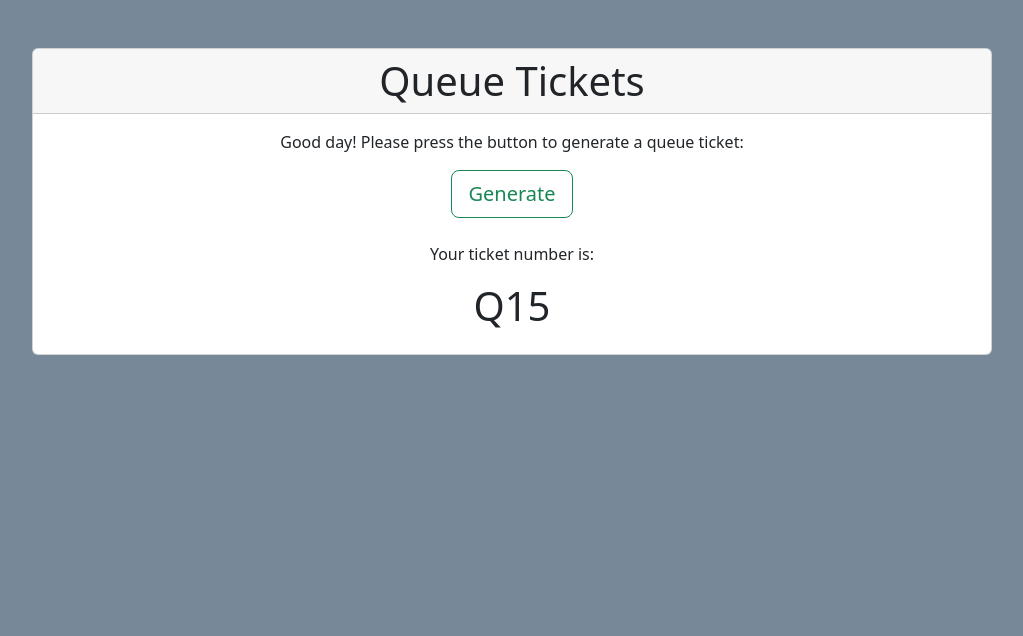
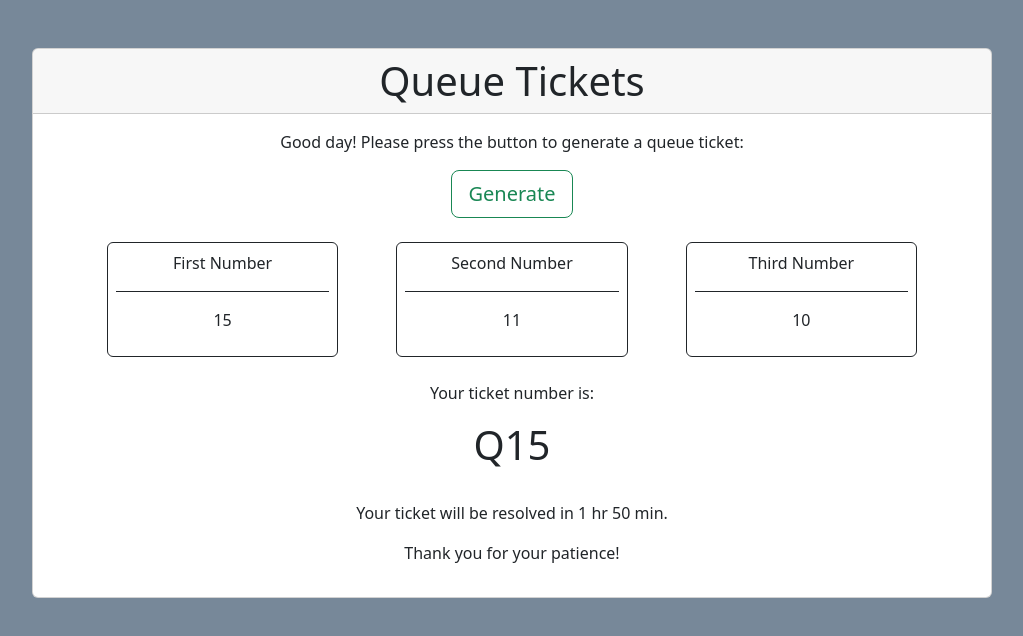
Before and after one commit to SiFrancis/Sitchon-CS_Submissions, a plain HTML site: page Li_Sitchon_3qGFA3/index.html in a window 1280 px wide. Both pictures are taken after a click on the button "Generate". Shown: the whole page, without its empty margins (128-1151 px from the left). Drawn offline with nearby package versions, Linux system fonts and the light colour scheme.

Commit message:
finally done yay

```diff
--- a/Li_Sitchon_3qGFA3/index.html
+++ b/Li_Sitchon_3qGFA3/index.html
@@ -17,8 +17,26 @@
             <button type="button" onclick="randomize();" class="btn btn-outline-success btn-lg">Generate</button>
             <div id="ticketdiv" style="display: none;">
                 <br>
+                <div class="d-flex flex-row justify-content-evenly">
+                    <div class="border border-dark rounded p-2 w-25">
+                        <p>First Number</p>
+                        <p class="border-top border-dark pt-3" id="num1">0</p>
+                    </div>
+                    <div class="border border-dark rounded p-2 w-25">
+                        <p>Second Number</p>
+                        <p class="border-top border-dark pt-3" id="num2">0</p>
+                    </div>
+                    <div class="border border-dark rounded p-2 w-25">
+                        <p>Third Number</p>
+                        <p class="border-top border-dark pt-3" id="num3">0</p>
+                    </div>
+                </div>
+                <br>
                 <p>Your ticket number is:</p>
                 <p class="h1" id="ticketnum">A0</p>
+                <br>
+                <p id="waittime">Your ticket will be resolved in 0 hr 0 min.</p>
+                <p>Thank you for your patience!</p>
             </div>
         </div>
     </div>
--- a/Li_Sitchon_3qGFA3/script.js
+++ b/Li_Sitchon_3qGFA3/script.js
@@ -5,6 +5,12 @@ function randomize() {
     num1 = Math.round(Math.random() * 20);
     num2 = Math.round(Math.random() * 20);
     num3 = Math.round(Math.random() * 20);
+    document.getElementById("num1").innerHTML = num1;
+    document.getElementById("num2").innerHTML = num2;
+    document.getElementById("num3").innerHTML = num3;
     document.getElementById("ticketdiv").style.display = "block"
     document.getElementById("ticketnum").innerHTML = alphabet.charAt(num1 + 1) + Math.max(num1, num2, num3);
+    waithrs = Math.floor((num2 * num3) / 60);
+    waitmins = (num2 * num3) % 60;
+    document.getElementById("waittime").innerHTML = "Your ticket will be resolved in " + waithrs + " hr " + waitmins + " min."
 }
```
